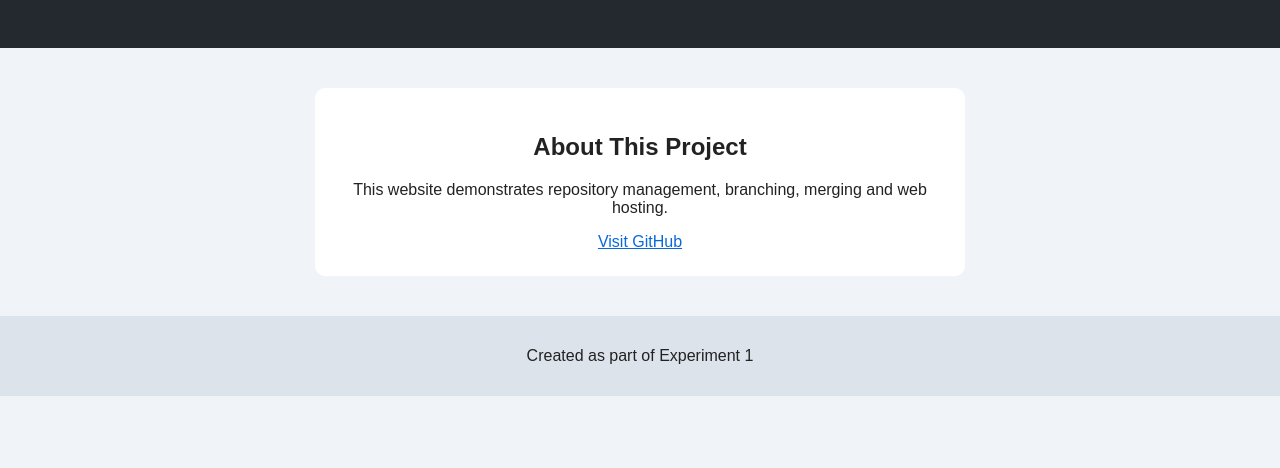
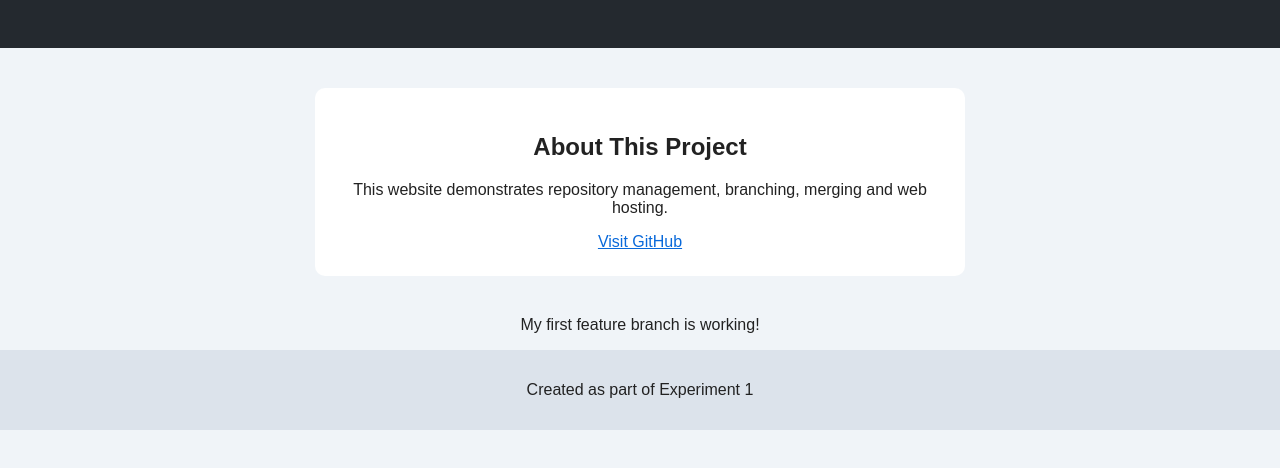
Before and after one commit to anshuman-gangwar/GitHub-Experiment1, a plain HTML site: page index.html in a window 1280 px wide. Shown: the part 136-604 px from the top of the page. Drawn offline with Linux system fonts and the light colour scheme.

Commit message:
Add feature branch message

```diff
--- a/index.html
+++ b/index.html
@@ -19,6 +19,7 @@
            branching, merging and web hosting.</p>
         <a href="https://github.com/">Visit GitHub</a>
     </main>
+    <p>My first feature branch is working!</p>
 
     <footer>
         <p>Created as part of Experiment 1</p>
```
